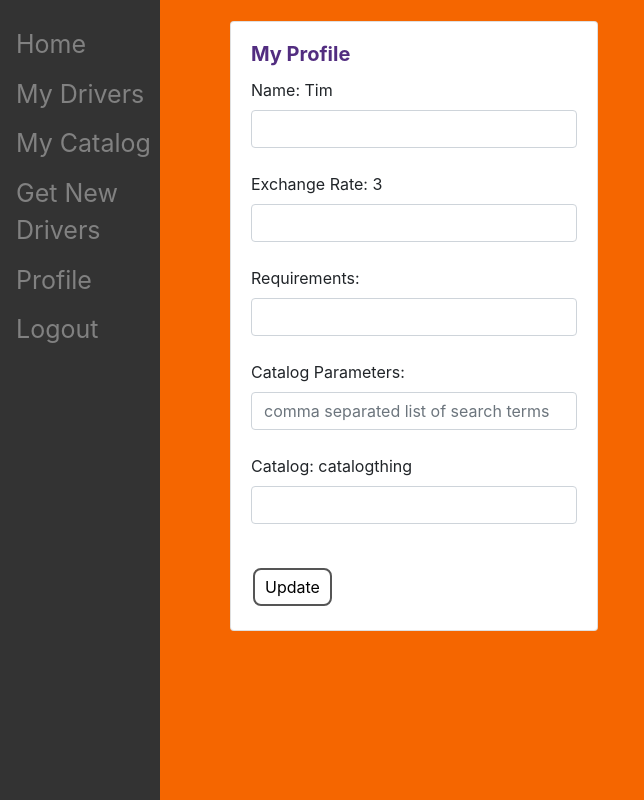
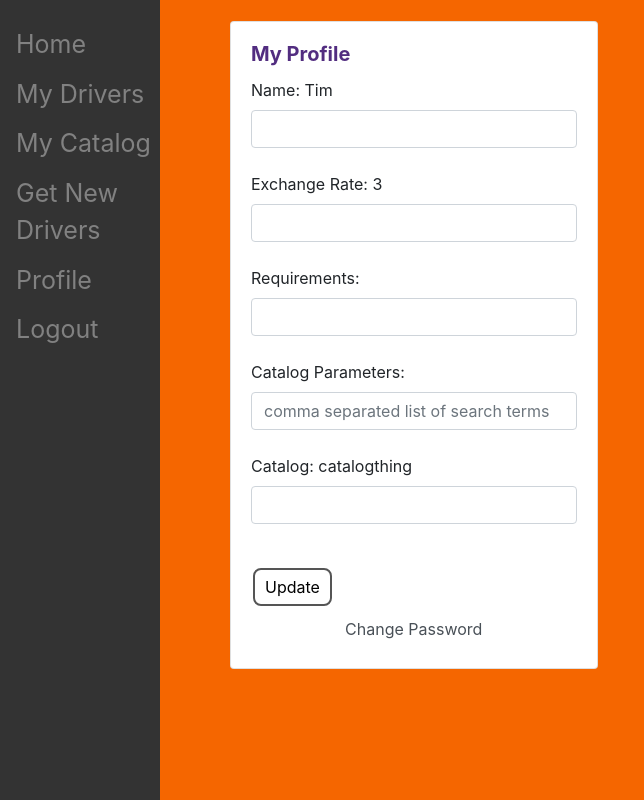
Before and after one commit to ejblom5/driver1-web-app, a Django app: page /sponsors/profile in a window 1280 px wide. Shown: the whole page, without its empty margins (0-644 px from the left). Run offline with Django 4.2, Linux system fonts and the light colour scheme; a user stored in the database is signed in; data comes from the database, SQL or seed files in the repository; some libraries are stand-ins or nearby versions.

Commit message:
added password change functionality

```diff
--- a/sponsor_app/templates/sponsor_app/profile.html
+++ b/sponsor_app/templates/sponsor_app/profile.html
@@ -26,6 +26,7 @@
               </div>
               <button type="submit" class="button-edit-driver">Update</button>
             </form>
+            <a class="btn form-control" href="/sponsors/change_password" role="button">Change Password</a>
           </div>
         </div>
     </div>
--- a/sponsor_app/urls.py
+++ b/sponsor_app/urls.py
@@ -1,4 +1,5 @@
 from django.urls import include, path
+from django.conf.urls import url #maybe remove
 from . import views
 
 app_name = 'sponsor_app'
@@ -12,4 +13,5 @@ urlpatterns = [
   path('edit_driver/<int:id>',views.edit_driver_view, name='get drivers'),
   path('remove_driver/<int:id>',views.remove_driver_view, name='remove drivers'),
   path('catalog',views.catalog_view, name='catalog'),
+  path(r'change_password', views.change_password, name='change_password'),
 ]
--- a/sponsor_app/views.py
+++ b/sponsor_app/views.py
@@ -1,4 +1,4 @@
-from django.shortcuts import render
+from django.shortcuts import render, redirect
 from django.http import HttpResponse
 from django.template import loader
 import requests
@@ -6,6 +6,8 @@ from django.contrib.auth.forms import AuthenticationForm
 from django.contrib.auth import authenticate, login, logout
 from django.contrib.auth.decorators import login_required
 from django.contrib import messages
+from django.contrib.auth import update_session_auth_hash
+from django.contrib.auth.forms import PasswordChangeForm
 from driver_app.models import *
 from .models import *
 from api.views import *
@@ -67,7 +69,7 @@ def my_drivers_view(request):
 
 @login_required(login_url='/sponsors/login')
 def home_page(request):
-    logoug(request)
+    logout(request)
     template = loader.get_template('sponsor_app/home.html')
     return HttpResponse(template.render())
 
@@ -142,3 +144,19 @@ def catalog_view(request):
      else:
          catalog = []
      return render(request = request, template_name = 'sponsor_app/catalog.html',context={"catalog":catalog})
+@login_required(login_url='/sponsors/login')
+def change_password(request):
+    if request.method == 'POST':
+        form = PasswordChangeForm(request.user, request.POST)
+        if form.is_valid():
+            user = form.save()
+            update_session_auth_hash(request, user)  # Important!
+            messages.success(request, 'Your password was successfully updated!')
+            #return redirect('logout')
+        else:
+            messages.error(request, 'Please correct the error below.')
+    else:
+        form = PasswordChangeForm(request.user)
+    return render(request, 'sponsor_app/change_password.html', {
+        'form': form
+    })
```
Also changed, not shown: sponsor_app/templates/sponsor_app/change_password.html (added, +8 -0 lines).
